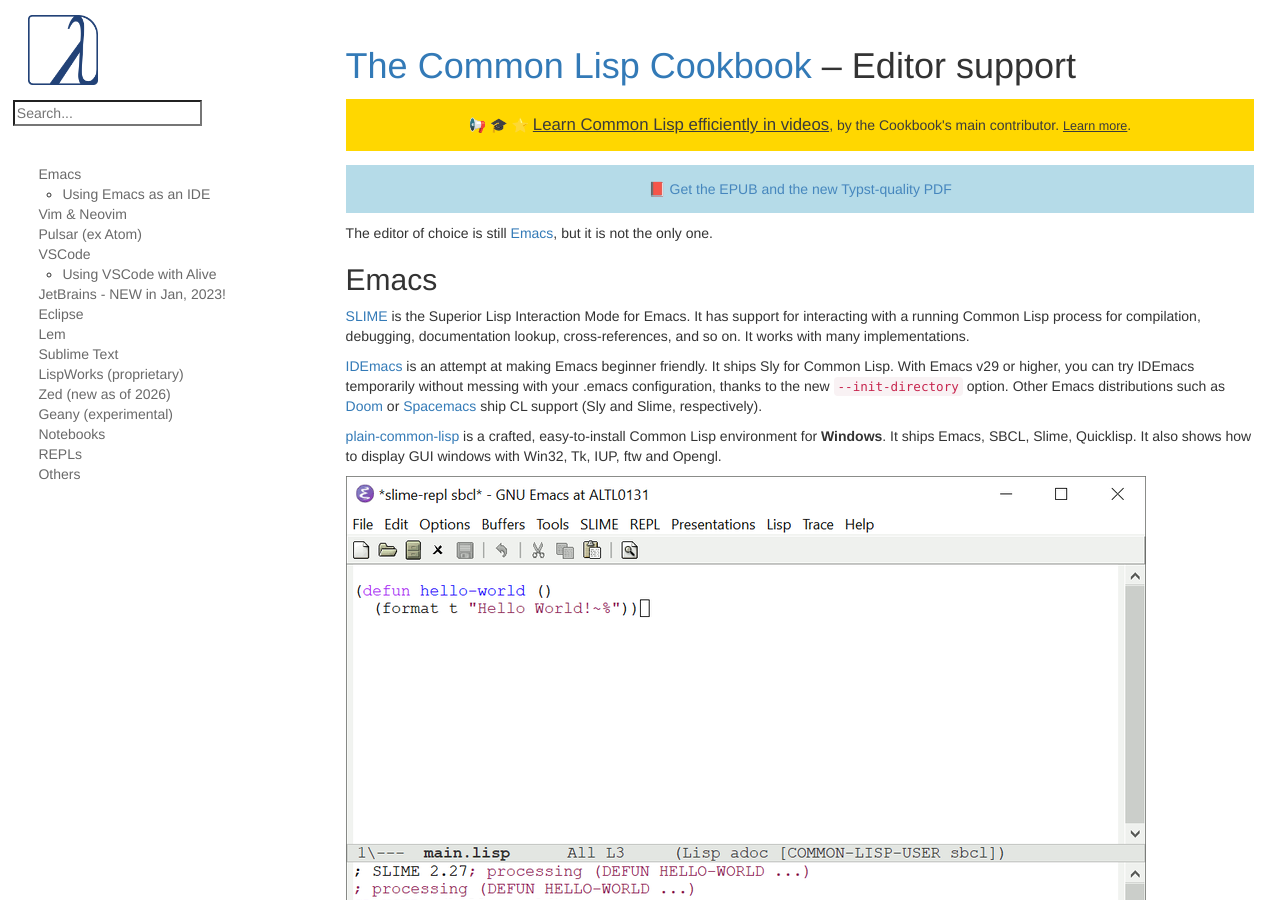
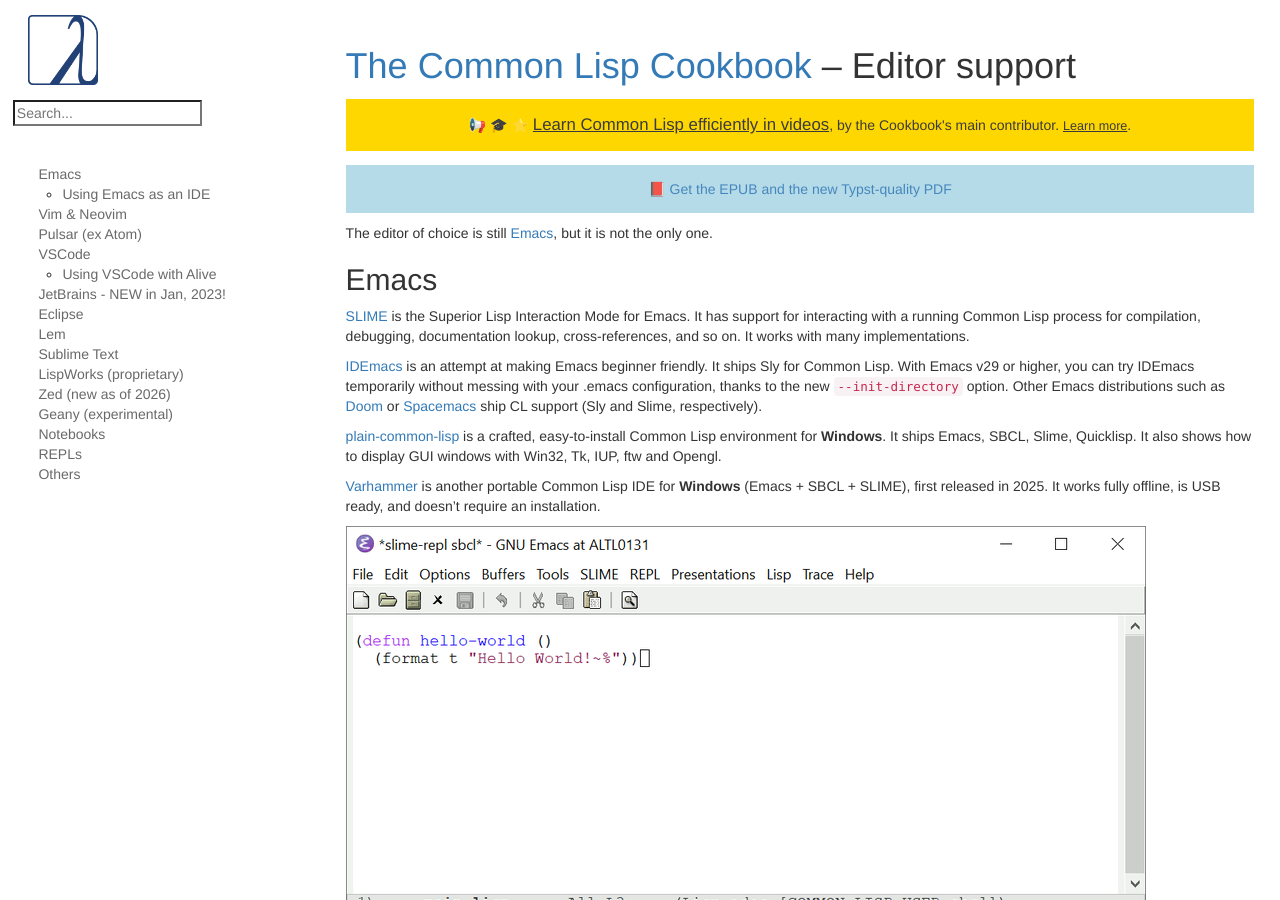
Before and after one commit to LispCookbook/cl-cookbook, a Jekyll site: the page built from editor-support.md, in a window 1280 px wide and 900 px high. Built offline with Jekyll 4.4.1, drawn with Linux system fonts in a browser that asks for light colours.

Commit message:
editors: mention Varhammer portable dist for Windows

```diff
--- a/editor-support.md
+++ b/editor-support.md
@@ -23,6 +23,8 @@
 is a crafted, easy-to-install Common Lisp environment for
 **Windows**. It ships Emacs, SBCL, Slime, Quicklisp. It also shows how
 to display GUI windows with Win32, Tk, IUP, ftw and Opengl.
+
+[Varhammer](https://github.com/varhammer/varhammer) is another  portable Common Lisp IDE for **Windows** (Emacs + SBCL + SLIME), first released in 2025. It works fully offline, is USB ready, and doesn't require an installation.
 
 <img src="assets/plain-cl-slime-interaction.png"
      style="max-width: 800px" alt="Emacs and SLIME."/>
```
